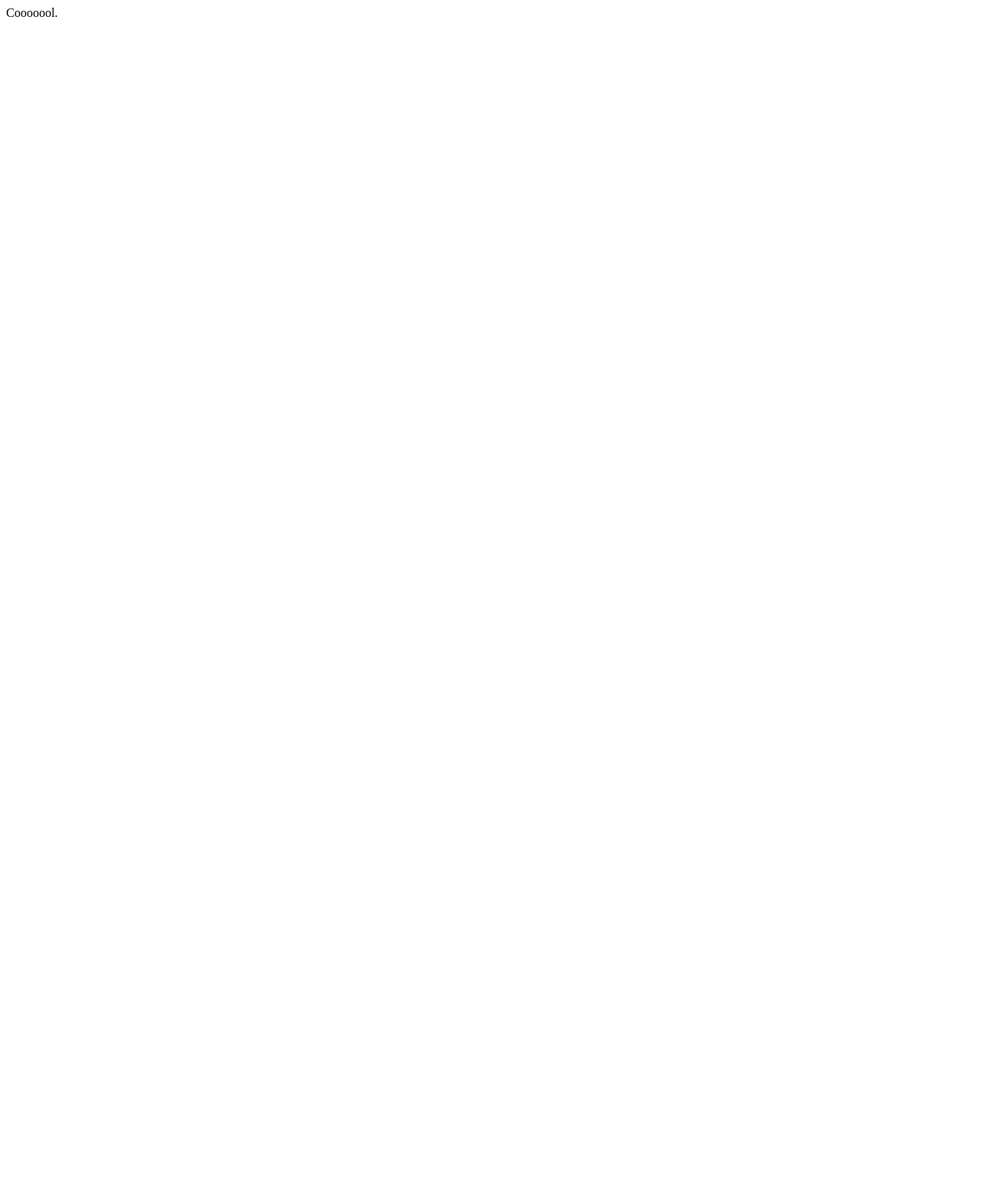
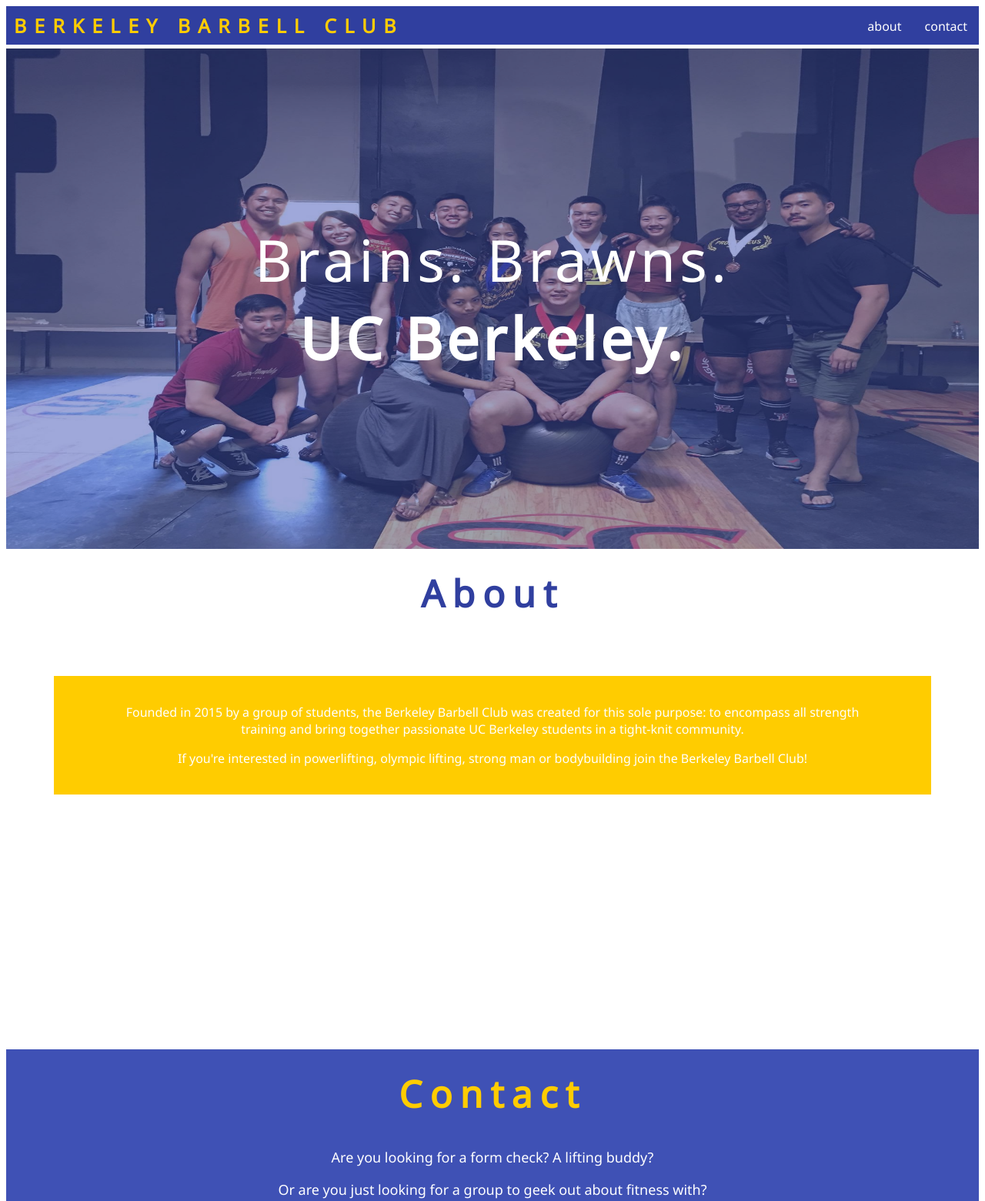
Before and after one commit to cassiereynoso/cassiereynoso.github.io, a plain HTML site: page index.html in a window 1280 px wide. Shown: the top 1560 px of the page at 77% size. Before the commit the page ends 800 px from the top, so only its background shows below. Drawn offline with nearby package versions, Linux system fonts and the light colour scheme.

Commit message:
All done!

```diff
--- /dev/null
+++ b/assets/css/style.css
@@ -0,0 +1,148 @@
+body {
+  font-family: "Noto Sans", sans-serif;
+}
+
+#container {
+
+}
+
+#nav-bar {
+  height: 50px;
+  background: #303F9F;
+  margin-bottom: 5px;
+}
+
+#logo {
+  color: #FFCC00;
+  display: inline;
+  padding: 2.5px 0px 10px 5px;
+  margin: 5px;
+  float: left;
+  font-weight: 900;
+  font-size:25px;
+  letter-spacing: 10px;
+}
+
+ul {
+  margin: 0;
+  padding: 0;
+  list-style: none;
+}
+
+li {
+  display: inline;
+  float: right;
+  padding: 10px;
+  margin: 5px;
+  color: white;
+  cursor: pointer;
+}
+
+li:hover {
+  background-color: #FFCC00;
+}
+
+.section {
+  height: 650px;
+	width: 100%;
+	position: relative;
+}
+
+#home-header {
+  position: absolute;
+  font-size: 75px;
+  text-align: center;
+  top: 50%;
+  left: 50%;
+  transform: translate(-50%, -50%);
+  color: white;
+  letter-spacing: 5px;
+}
+
+#home-section img {
+  position: relative;
+  height: 650px;
+  width: 100%;
+  opacity: 0.5;
+}
+
+.layer {
+  background: #3F51B5;
+  position: absolute;
+  top: 0;
+  left: 0;
+  width: 100%;
+  height: 650px;
+}
+
+.section-header {
+  font-size: 48px;
+  font-weight: 800;
+  text-align: center;
+  margin: 0 auto;
+  letter-spacing: 10px;
+  padding-top: 25px;
+}
+
+#about-section {
+  background: white;
+}
+
+#about-header {
+  color: #303F9F;
+  padding-bottom: 75px;
+}
+
+#about-container {
+  padding: 20px;
+  background: #FFCC00;
+  width: 1100px;
+  margin: 0 auto;
+}
+
+#about-text {
+  color: white;
+  width: 1000px;
+}
+
+.text {
+  text-align: center;
+  margin: 0 auto;
+}
+
+#contact-section {
+  background: #3F51B5;
+}
+
+#contact-header {
+  color: #FFCC00;
+}
+
+#contact-text {
+  color: white;
+  font-size: 18px;
+  line-height: normal;
+  padding-top: 20px;
+}
+
+.contact-box {
+  width: 200px;
+  height: 300px;
+  display: inline-block;
+  background-color: #FFCC00;
+  margin-left: 150px;
+  margin-top: 25px;
+}
+
+.contact-box img {
+  display: block;
+  margin-left: auto;
+  margin-right: auto;
+  margin-top: 10px;
+}
+
+.contact-info {
+  color: white;
+  font-weight: 600;
+  text-align: center;
+}
--- a/index.html
+++ b/index.html
@@ -1,5 +1,70 @@
 <html>
+  <head>
+    <title>Berkeley Barbell Club</title>
+    <link rel="stylesheet" href="assets/css/style.css">
+    <link href='https://fonts.googleapis.com/css?family=Noto+Sans' rel='stylesheet' type='text/css'>
+    <script src="https://ajax.googleapis.com/ajax/libs/jquery/1.12.0/jquery.min.js">
+    </script>
+    <script src = "assets/js/script.js"></script>
+  </head>
+
   <body>
-    Cooooool.
+    <div id = "container">
+      <div id = "nav-bar">
+        <div id = "logo">BERKELEY BARBELL CLUB</div>
+        <ul>
+          <li class = "nav-item">contact</li>
+          <li class = "nav-item">about</li>
+        </ul>
+      </div>
+      <div id = "home-section" class = "section">
+        <div class = "layer">
+          <img src = "assets/img/IMG_5265.jpg"/>
+        </div>
+        <div id = "home-header">Brains. Brawns. <b>UC Berkeley.</b></div>
+      </div>
+      </div>
+      <div id = "about-section" class = "section">
+        <div id = "about-header" class = "section-header">About</div>
+          <div id = "about-container">
+            <div id = "about-text" class = "text">
+              <p>Founded in 2015 by a group of students, the Berkeley Barbell Club was created for this sole purpose:
+              to encompass all strength training and bring together passionate UC Berkeley students in a tight-knit community.</p>
+              <p>If you're interested in powerlifting, olympic lifting, strong man or bodybuilding join the Berkeley Barbell Club!</p>
+            </div>
+          </div>
+          <div id = "about-content"></div>
+      </div>
+      <div id = "contact-section" class = "section">
+        <div id = "contact-header" class = "section-header">Contact</div>
+        <div id = "contact-container">
+          <div id = "contact-text" class = "text">
+            <p>Are you looking for a form check? A lifting buddy?</p>
+            <p>Or are you just looking for a group to geek out about fitness with?</p>
+          </div>
+          <div class = "contact-box">
+            <img src = "assets/img/email.png"/>
+              <div class = "contact-info">
+                <p>berkeleybarbellclub</p>
+                <p>@gmail.com</p>
+              </div>
+          </div>
+          <div class = "contact-box">
+            <img src = "assets/img/facebook.png"/>
+            <div class = "contact-info">
+              <p>facebook.com/</p>
+              <p>berkeleybarbellclub</p>
+            </div>
+          </div>
+          <div class = "contact-box">
+            <img src = "assets/img/instagram.png"/>
+            <div class = "contact-info">
+              <p>@berkeleybarbellclub</p>
+            </div>
+          </div>
+        </div>
+      </div>
+    </div>
   </body>
+
 </html>
```
Also changed, not shown: assets/img/IMG_5265.JPG (added), assets/img/email.png (added), assets/img/facebook.png (added), assets/img/instagram.png (added), assets/js/script.js (added), 3 other files.
